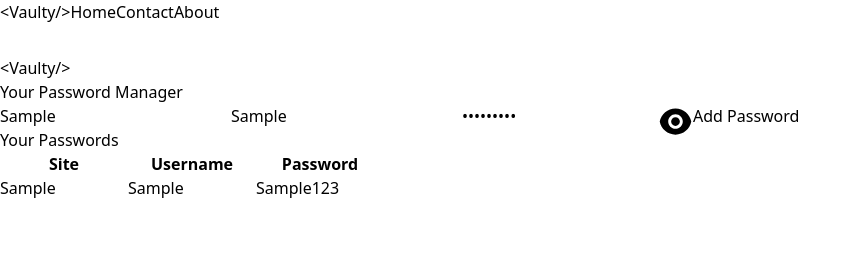
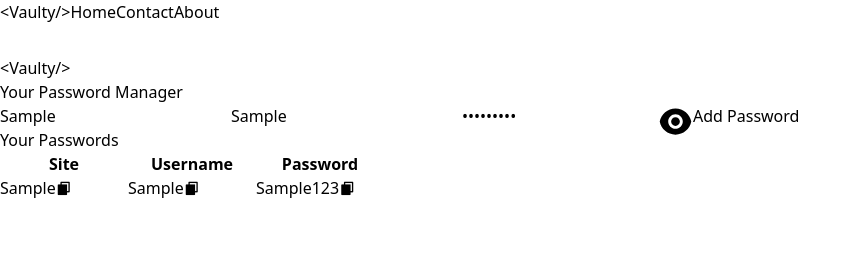
Before and after one commit to Abhis1605/Vaulty, a React (Vite) app: page / in a window 1280 px wide. Both pictures are taken after typing "Sample", "Sample", "Sample123" into the empty fields and a click on the button "Add Password". Shown: the top 266 px of the page, without its empty margins (0-861 px from the left). Built offline with nearby package versions, Linux system fonts and the light colour scheme; some icons are missing.

Commit message:
added copy text for sitename, username, password .

```diff
--- a/src/components/Manager.jsx
+++ b/src/components/Manager.jsx
@@ -1,4 +1,5 @@
 import React from "react";
+import 'remixicon/fonts/remixicon.css'
 import { useRef, useState, useEffect } from "react";
 
 const Manager = () => {
@@ -13,6 +14,12 @@ const Manager = () => {
       setPasswordArray(JSON.parse(passwords));
     }
   }, []);
+
+  const copyText = (text) => {
+    alert("copied to clipboard",text)
+      navigator.clipboard.writeText(text);
+      // console.log("Text copied to clipboard:", text);
+  }
 
   const showPassword = () => {
     passRef.current.type='password';
@@ -116,9 +123,9 @@ const Manager = () => {
             <tbody className="bg-[#51e8b1a5]">
               {passwordArray.map((item,index)=>{
               return <tr key={index}>
-                <td className="text-center w-32 py-2 font-medium capitalize"><a href={item.site}target="_blank">{item.site}</a></td>
-                <td className="text-center w-32 py-2 font-medium capitalize">{item.username}</td >
-                <td className="text-center w-32 py-2 font-medium capitalize">{item.password}</td>
+                <td className="text-center w-32 py-2 font-medium capitalize "><a href={item.site}target="_blank">{item.site}</a><i onClick={()=>{copyText(item.site)}} className="ri-file-copy-fill pl-1 cursor-pointer icon-copy "></i></td>
+                <td className="text-center w-32 py-2 font-medium capitalize">{item.username}<i onClick={()=>{copyText(item.username)}} className="ri-file-copy-fill pl-1 cursor-pointer icon-copy"></i></td >
+                <td className="text-center w-32 py-2 font-medium capitalize">{item.password}<i onClick={()=>{copyText(item.password)}} className="ri-file-copy-fill pl-1 cursor-pointer icon-copy "></i></td>
               </tr>
               })}
             </tbody>
```
Also changed, not shown: public/icons/copy.png (added).
